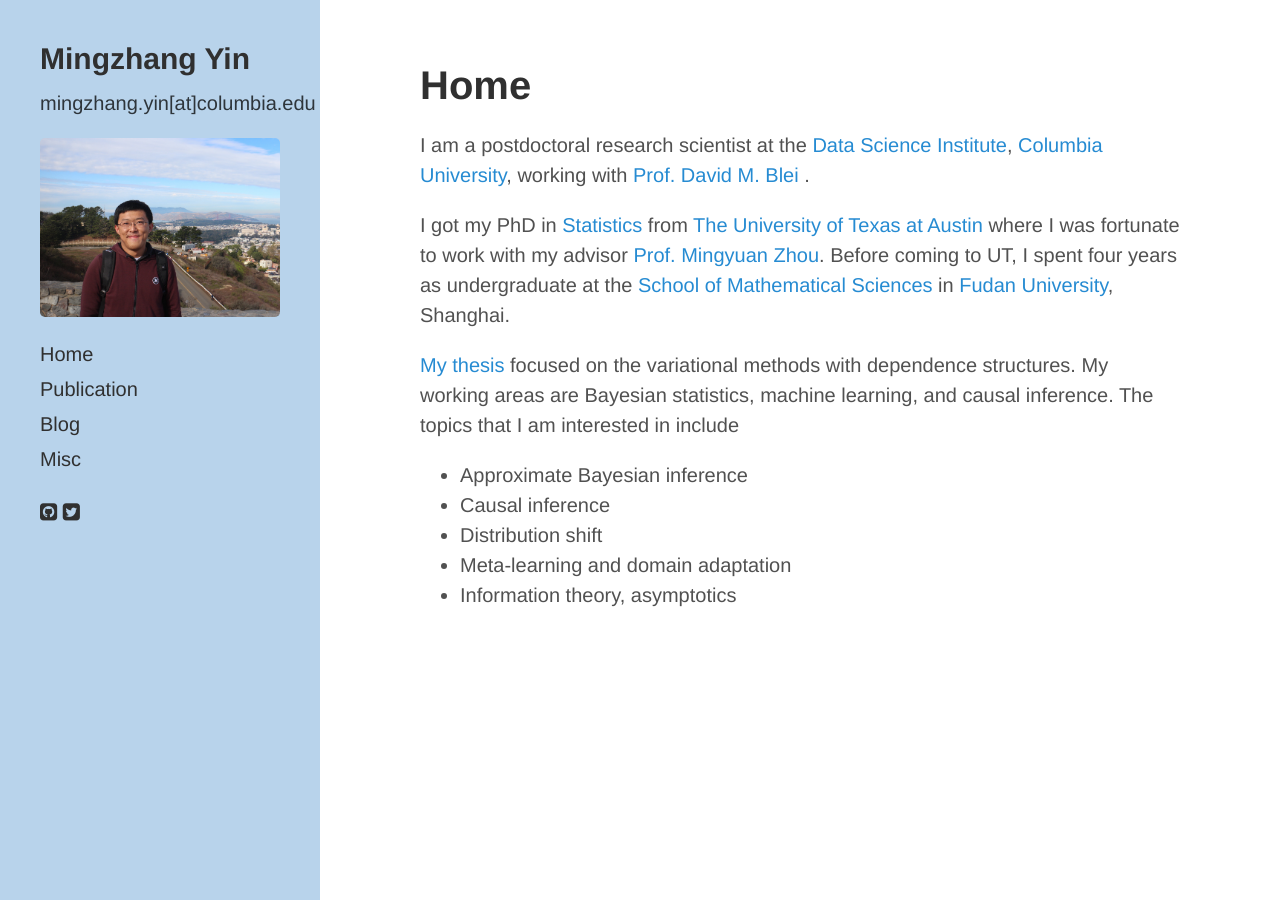
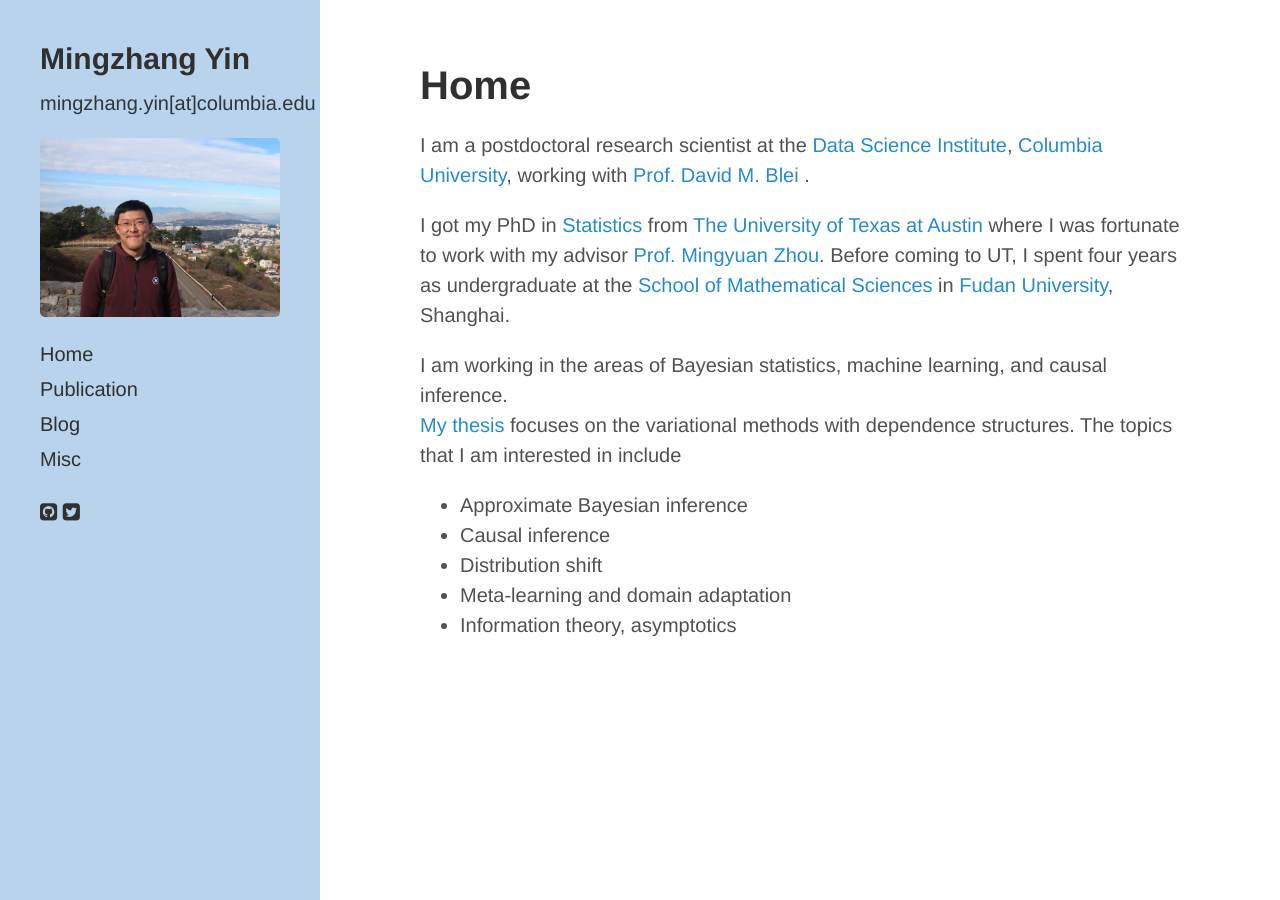
Before and after one commit to mingzhang-yin/mingzhang-yin.github.io, a Jekyll site: the page built from index.md, in a window 1280 px wide. Built offline with Jekyll 4.4.1, drawn with Linux system fonts in a browser that asks for light colours; nearby versions of some CDN libraries; a style sheet for code colours, icons or effects is not loaded.

Commit message:
Update index.md

```diff
--- a/index.md
+++ b/index.md
@@ -15,7 +15,7 @@ title: Home
 I got my PhD in <a href="https://stat.utexas.edu">Statistics </a> from <a href="https://www.utexas.edu">The University of Texas at Austin</a> where I was fortunate to work with my advisor
   <a href="https://mingyuanzhou.github.io">Prof. Mingyuan Zhou</a>.  Before coming to UT, I spent four years as undergraduate at the <a href="http://math.fudan.edu.cn/olden/Index.htm"> School of Mathematical Sciences</a> in <a href="http://www.fudan.edu.cn/en/"> Fudan University</a>, Shanghai. </p>
 
- <p> <a href="https://repositories.lib.utexas.edu/bitstream/handle/2152/83980/YIN-DISSERTATION-2020.pdf?sequence=1&isAllowed=y">My thesis </a> focused on the variational methods with dependence structures. My working areas are Bayesian statistics, machine learning, and causal inference. The topics that I am interested in include </p>
+I am working in the areas of Bayesian statistics, machine learning, and causal inference.  <p> <a href="https://repositories.lib.utexas.edu/bitstream/handle/2152/83980/YIN-DISSERTATION-2020.pdf?sequence=1&isAllowed=y">My thesis </a> focuses on the variational methods with dependence structures. The topics that I am interested in include </p>
   <p>
   <ul>
    <li> Approximate Bayesian inference </li>
```
